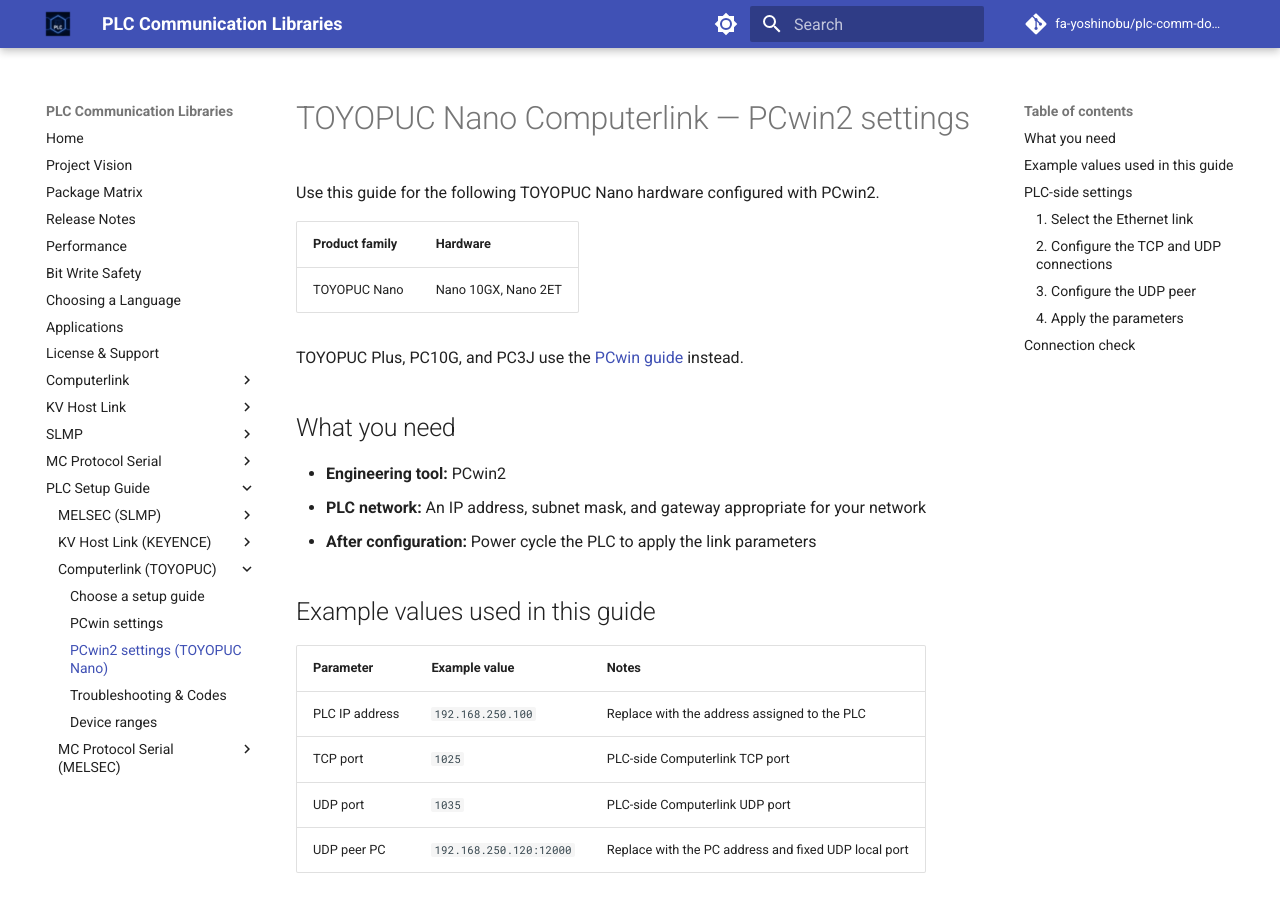
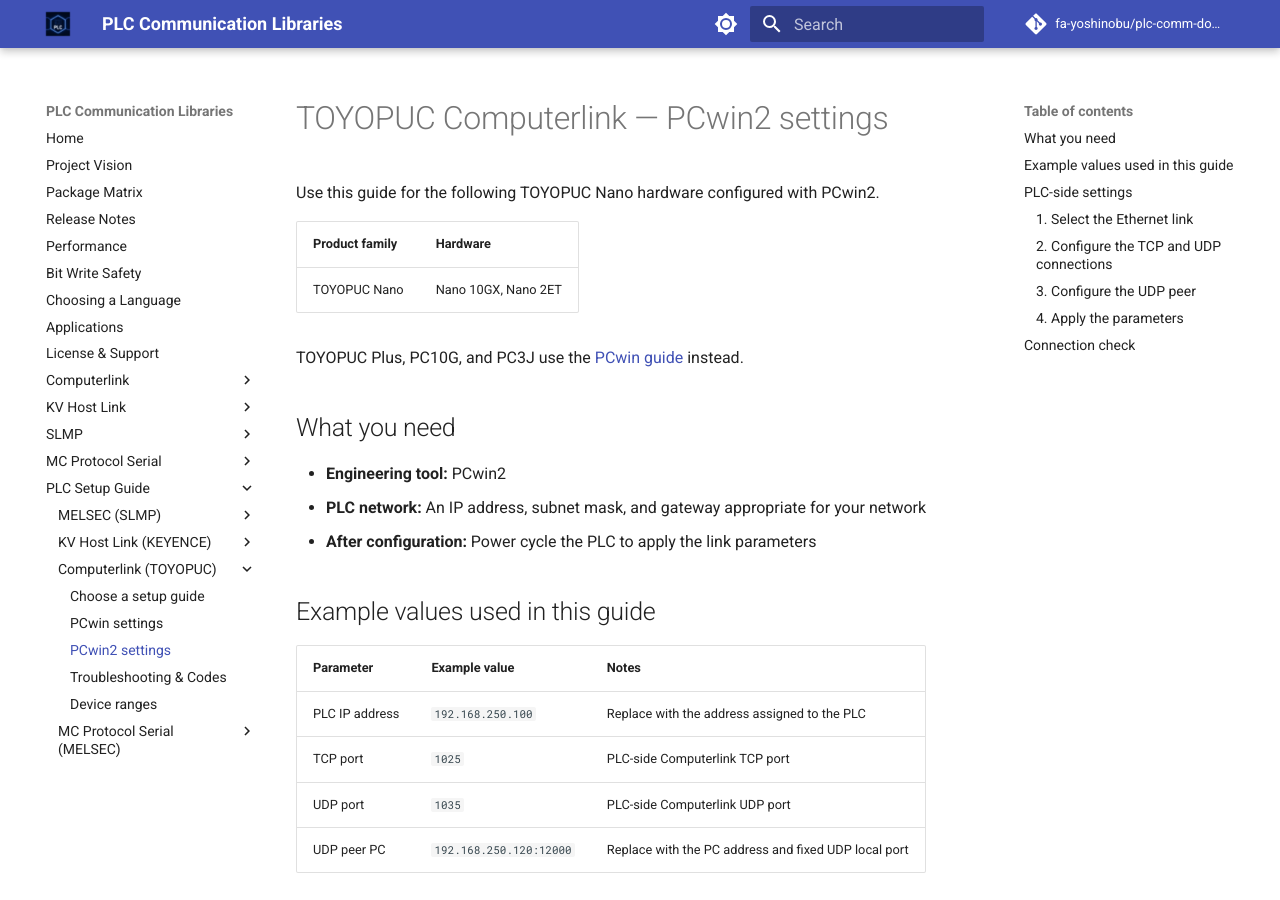
Before and after one commit to fa-yoshinobu/plc-comm-docs-site, an MkDocs documentation site: the page built from docs/plc-setup/computerlink/pcwin2.md, in a window 1280 px wide and 900 px high. Built offline with MkDocs 1.6.1 and Material for MkDocs 9.7.7, drawn with Linux system fonts in a browser that asks for light colours; comment, search, counter and statistics services are not loaded.

Commit message:
docs: generalize PCwin2 setup title

```diff
--- a/docs/plc-setup/computerlink/pcwin2.md
+++ b/docs/plc-setup/computerlink/pcwin2.md
@@ -2,7 +2,7 @@
 description: "PCwin2 link-parameter settings for TOYOPUC Nano Computerlink over TCP and UDP."
 ---
 
-# TOYOPUC Nano Computerlink — PCwin2 settings
+# TOYOPUC Computerlink — PCwin2 settings
 
 Use this guide for the following TOYOPUC Nano hardware configured with PCwin2.
 
--- a/mkdocs.yml
+++ b/mkdocs.yml
@@ -159,7 +159,7 @@
     - Computerlink (TOYOPUC):
       - Choose a setup guide: plc-setup/computerlink/toyopuc.md
       - PCwin settings: plc-setup/computerlink/pcwin.md
-      - PCwin2 settings (TOYOPUC Nano): plc-setup/computerlink/pcwin2.md
+      - PCwin2 settings: plc-setup/computerlink/pcwin2.md
       - Troubleshooting & Codes: plc-setup/computerlink/troubleshooting-codes.md
       - Device ranges: plc-setup/computerlink/device-ranges.md
     - MC Protocol Serial (MELSEC):
```
